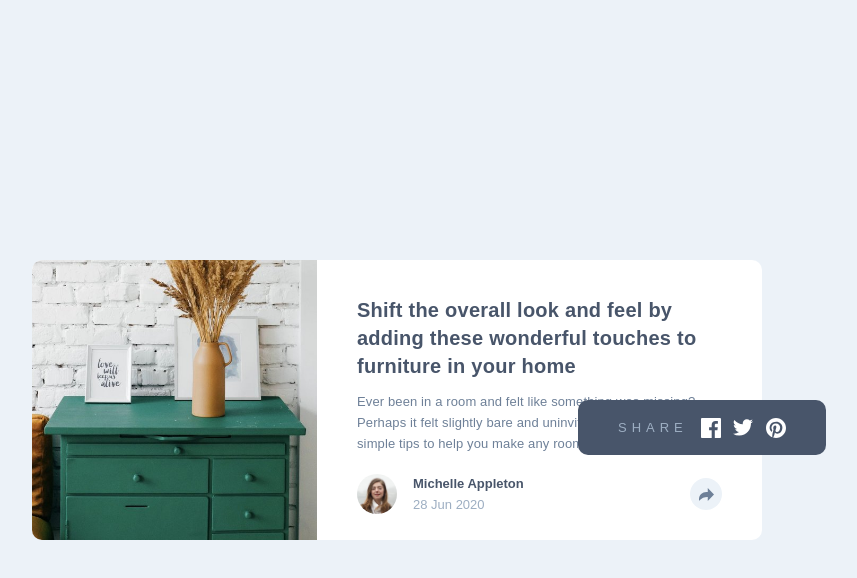
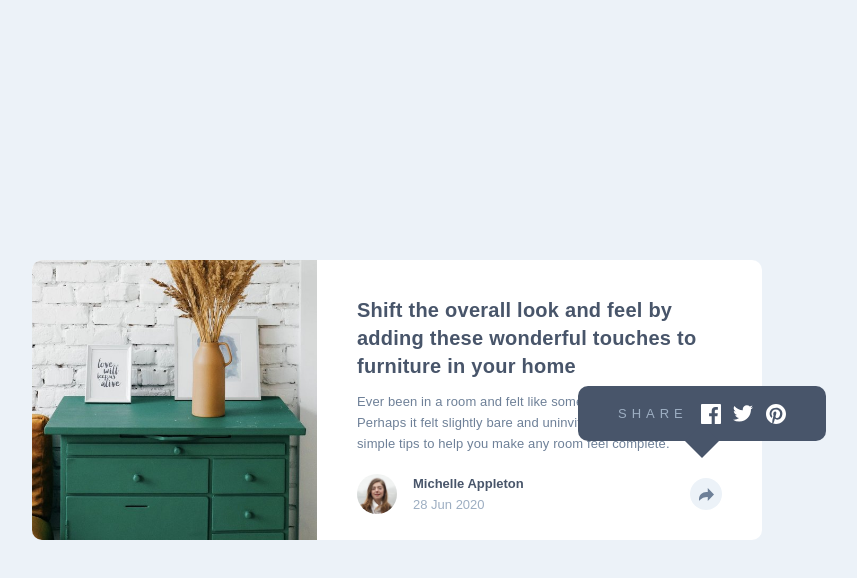
Before and after one commit to waquintero-ia/articlePreview, a React app: page / in a window 1280 px wide. Both pictures are taken after a click on the element 949 px from the left and 494 px from the top of the page. Shown: the top 578 px of the page, without its empty margins (243-1100 px from the left). Built offline with nearby package versions, Linux system fonts and the light colour scheme; the HTML template or start-up script is replaced by a standard one.

Commit message:
add popup arrow

```diff
--- a/src/App.css
+++ b/src/App.css
@@ -5,6 +5,10 @@ body {
   justify-content: center;
   align-items: center;
   background-color: hsl(210, 46%, 95%);
+}
+
+.square{
+  transform: rotate(45deg);
 }
 
 @media (prefers-reduced-motion: no-preference) {
--- a/src/component/SharePopup.jsx
+++ b/src/component/SharePopup.jsx
@@ -3,8 +3,8 @@ import PropTypes from 'prop-types';
 const SharePopup = ({handleClick}) =>{
   return(
     <>
-      <div className="popup_container absolute w-[100%] h-[74px] bg-blue-900 bottom-0 left-0 flex px-8 justify-center items-center md:px-[40px] md:w-[248px] md:h-[55px] md:rounded-[10px] md:-right-16 md:left-auto md:top-1/2" onClick={handleClick}>
-        <div className="popup_content flex justify-between w-full">
+      <div className="popup_container absolute w-[100%] h-[74px] bg-blue-900 bottom-0 left-0 flex px-8 justify-center items-center md:px-[40px] md:w-[248px] md:h-[55px] md:rounded-[10px] md:-right-16 md:left-auto md:top-[45%]" onClick={handleClick}>
+        <div className="popup_content relative flex justify-between w-full">
           <div className="share_links flex justify-between w-[175px] items-center">
             <div className="links_title uppercase text-[13px] font-medium text-blue-700 tracking-[5px]">
               share
@@ -25,7 +25,11 @@ const SharePopup = ({handleClick}) =>{
             </svg>
           </div>
         </div>
+        <div className="square sm:hidden md:block absolute w-[24px] h-[24px] bg-blue-900 -bottom-3">
+
+        </div>
       </div>
+
     </>
   )
 }
```
